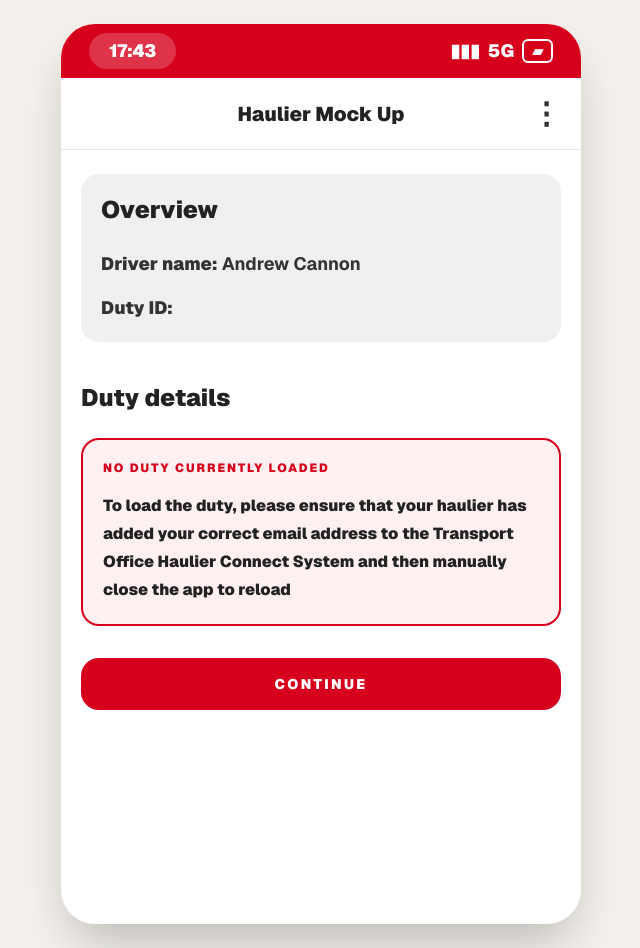
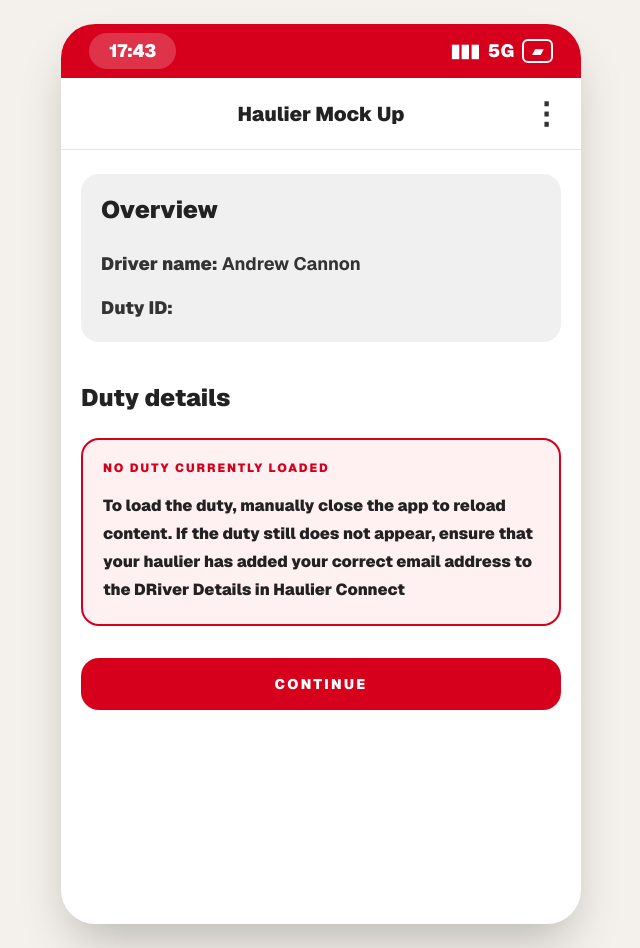
Before and after one commit to acannon76/rugby-league-supporter-web, a Next.js app: page /internal/haulier-app in a window 1280 px wide. Shown: the whole page, without its empty margins (319-959 px from the left). Built offline with nearby package versions, Linux system fonts and the light colour scheme.

Commit message:
rewording on reload

```diff
--- a/src/app/internal/haulier-app/HaulierAppMockupClient.tsx
+++ b/src/app/internal/haulier-app/HaulierAppMockupClient.tsx
@@ -412,6 +412,7 @@ export default function HaulierAppMockupClient() {
             title={mockup === "mockup2" ? "Mockup 2" : "Flex Mock Up"}
             legs={legs}
             legStatus={legStatus}
+            issueReports={issueReports}
             canOpenLeg={canOpenLeg}
             onOpenLeg={openLeg}
             onBack={() => setScreen("menu")}
@@ -626,14 +627,13 @@ function NoDutyScreen({ onContinue }: { onContinue: () => void }) {
 
         <section className="mt-6 rounded-[18px] border-2 border-[#d6001c] bg-[#fff0f2] p-5">
           <p className="text-xs font-black uppercase tracking-[0.16em] text-[#d6001c]">
-            No duty currently loaded
+            No duty currently Loaded
           </p>
 
           <p className="mt-4 text-base font-black leading-7 text-[#222]">
-            To load the duty, please ensure that your haulier has added your
-            correct email address to the Transport Office Haulier Connect System
-            and then manually close the app to reload
-                      </p>
+            To load the duty, manually close the app to reload content. If the duty still does not appear, ensure that your haulier has added your
+            correct email address to the DRiver Details in Haulier Connect
+          </p>
         </section>
 
         <button
@@ -740,6 +740,7 @@ function DutyScreen({
   title,
   legs,
   legStatus,
+  issueReports,
   canOpenLeg,
   onOpenLeg,
   onBack,
@@ -749,6 +750,7 @@ function DutyScreen({
   title: string;
   legs: DutyLeg[];
   legStatus: (legNumber: number) => LegStatus;
+  issueReports: Record<number, string>;
   canOpenLeg: (legNumber: number) => boolean;
   onOpenLeg: (legNumber: number) => void;
   onBack: () => void;
@@ -777,6 +779,7 @@ function DutyScreen({
               key={leg.number}
               leg={leg}
               status={legStatus(leg.number)}
+              issueReport={issueReports[leg.number]}
               canOpen={canOpenLeg(leg.number)}
               onClick={() => onOpenLeg(leg.number)}
             />
@@ -808,11 +811,13 @@ function OverviewCard({ dutyId = "NWH254" }: { dutyId?: string }) {
 function LegCard({
   leg,
   status,
+  issueReport,
   canOpen,
   onClick,
 }: {
   leg: DutyLeg;
   status: LegStatus;
+  issueReport?: string;
   canOpen?: boolean;
   onClick?: () => void;
 }) {
@@ -866,6 +871,18 @@ function LegCard({
         </p>
       </div>
 
+      {issueReport && (
+        <section className="mt-4 rounded-[14px] border border-[#f59e0b] bg-[#fff7ed] p-3">
+          <p className="text-[10px] font-black uppercase tracking-[0.14em] text-[#b45309]">
+            Issue / route change recorded
+          </p>
+
+          <p className="mt-1 line-clamp-2 text-xs font-bold leading-5 text-[#7c2d12]">
+            {issueReport}
+          </p>
+        </section>
+      )}
+
       {isLocked && (
         <p className="mt-4 text-xs font-black uppercase tracking-[0.12em] text-[#999]">
           Complete previous leg first
```
